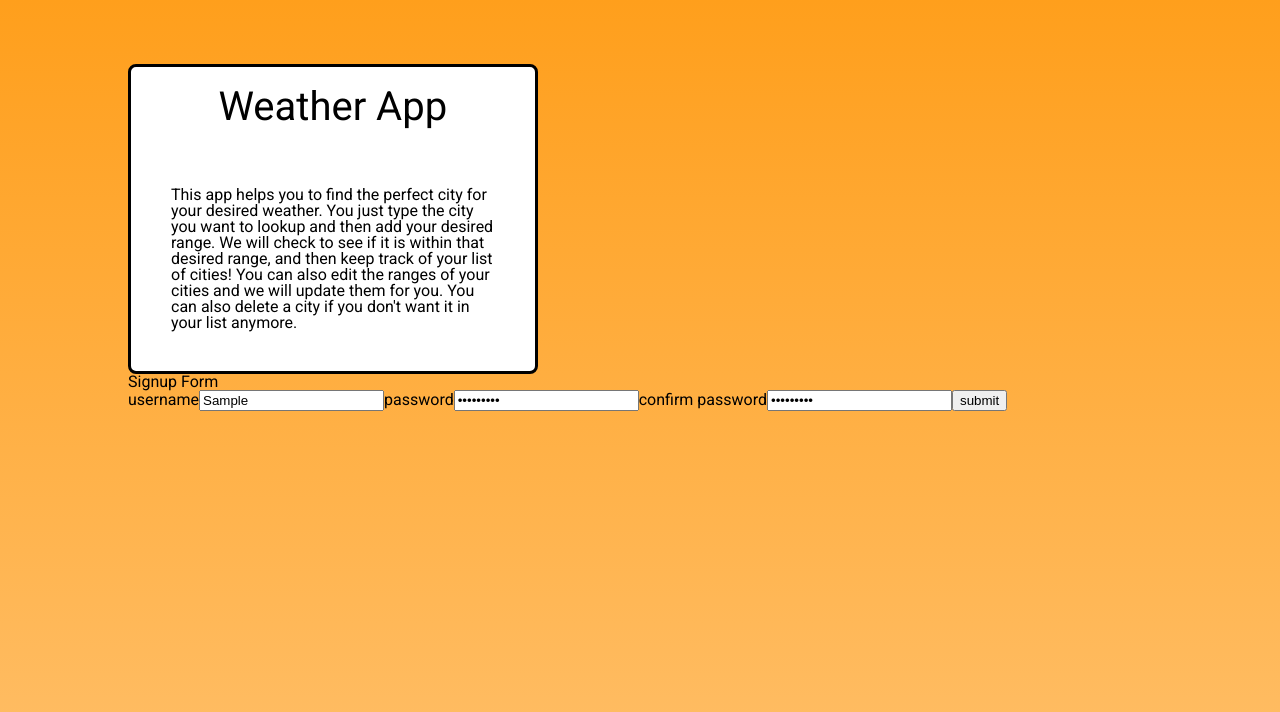
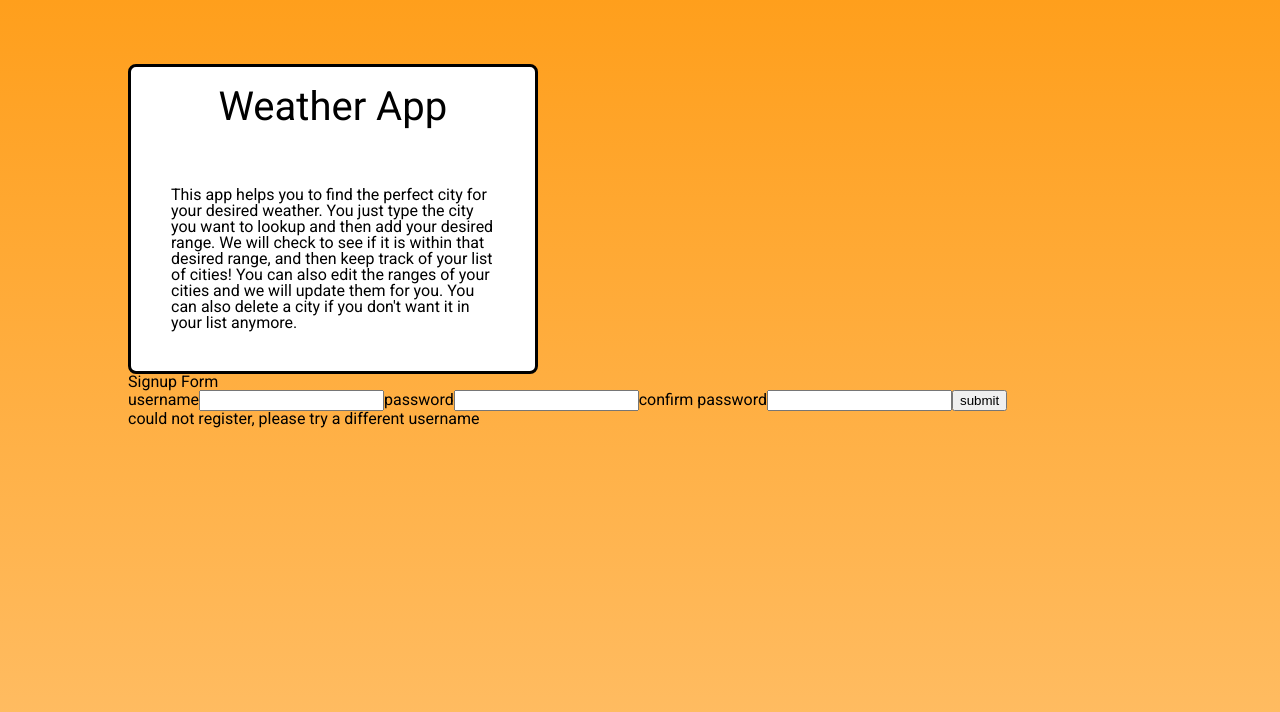
Before and after one commit to BrooksPoltl/weather-app, a React (Create React App) app in the folder client/: page / in a window 1280 px wide. Both pictures are taken after typing "Sample", "Sample123", "Sample123" into the empty fields and a click on the button "submit". Shown: the top 712 px of the page. Built offline with nearby package versions, Linux system fonts and the light colour scheme; no server answers.

Commit message:
signup functionality working well

```diff
--- a/client/src/App.js
+++ b/client/src/App.js
@@ -25,7 +25,10 @@ const mapStatetoProps = state =>{
       inRangeCities: state.weatherReducer.inRangeCities,
       notInRangeCities: state.weatherReducer.notInRangeCities,
       fetchingWeather: state.weatherReducer.fetchingWeather,
-      error: state.weatherReducer.error
+      error: state.weatherReducer.error,
+      registerError: state.authReducer.registerError,
+      registering: state.authReducer.registering,
+      registered: state.authReducer.registered
     }
 }
 
--- a/client/src/components/LandingPage/SignupForm.js
+++ b/client/src/components/LandingPage/SignupForm.js
@@ -1,10 +1,16 @@
-import React,  { useState } from 'react';
+import React,  { useState, useEffect } from 'react';
 
 import changeHandler from '../../helpers/changeHandler';
+import { LoadingIcon }  from '../AddCityForm/AddCityForm.styling';
 
 const SignupForm = (props) =>{
     const [user, setUser] = useState({});
     const [errorMessage, setErrorMessage] = useState("");
+    useEffect(()=>{
+        if(props.registerError){
+            setErrorMessage("could not register, please try a different username");
+        }
+    })
     const handleSubmit = (event) =>{
         event.preventDefault();
 
@@ -37,7 +43,18 @@ const SignupForm = (props) =>{
                     name = "confirmPassword"
                     onChange = {(event) =>changeHandler(event, user, setUser)}
                 />
-                <button onClick = {(event)=>handleSubmit(event)}>submit</button>
+                {
+                    props.registering
+                    ?   <LoadingIcon>
+                            <i className="fas fa-circle-notch fa-spin"></i>
+                        </LoadingIcon>
+                    :   <button onClick = {(event)=>handleSubmit(event)}>submit</button>
+                }
+                {
+                    errorMessage
+                    ?<p>{errorMessage}</p>
+                    :null
+                }
             </form>
         </div>
     )
--- a/client/src/pages/LandingPage/LandingPage.js
+++ b/client/src/pages/LandingPage/LandingPage.js
@@ -9,7 +9,11 @@ const LandingPage = (props) =>{
     return (
         <AppContainer>
             <Header/>
-            <SignupForm {...props}/>
+            {
+                props.registered
+                ?<p>Thanks for signing up</p>
+                :<SignupForm {...props}/>
+            }
         </AppContainer>
     )
 }
--- a/client/src/reducers/authReducer.js
+++ b/client/src/reducers/authReducer.js
@@ -24,10 +24,10 @@ export const authReducer = (prevState = initialState, action) =>{
     switch(action.type){
         case REGISTERING:return {...prevState, registering: true}
         case REGISTERED: return {...prevState, registering: false, registered: true}
-        case REGISTER_ERROR: return {...prevState, registerError: action.payload}
+        case REGISTER_ERROR: return {...prevState, registerError: action.payload, registering: false}
         case LOGGING_IN: return {...prevState, loggingIn: true}
         case LOGGED_IN: return {...prevState, loggedIn: true, loggingIn: false}
-        case LOGIN_ERROR: return {...prevState, loginError: true}
+        case LOGIN_ERROR: return {...prevState, loginError: true, loggingIn: false}
 
         default: return prevState;
     }
```
